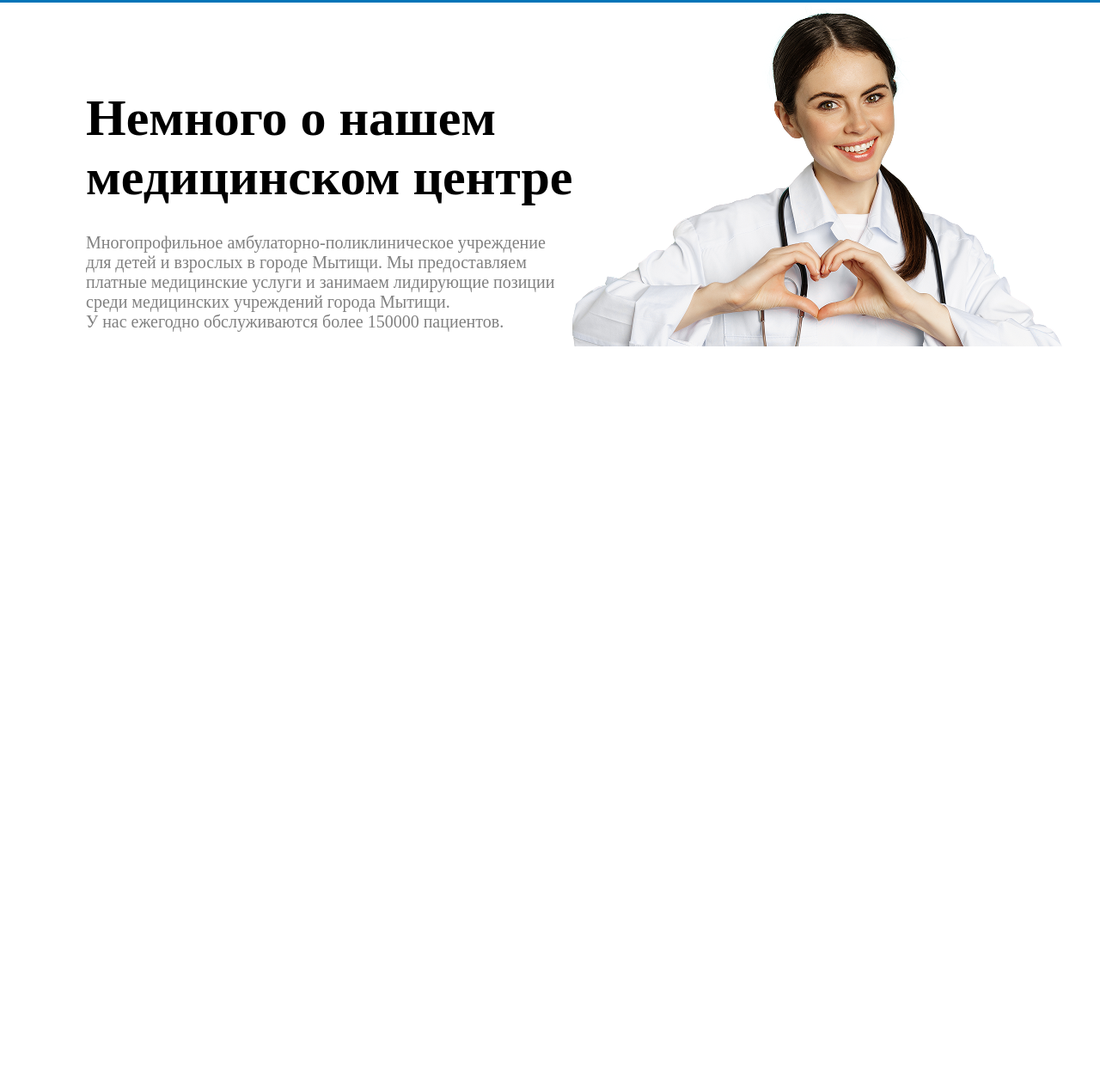
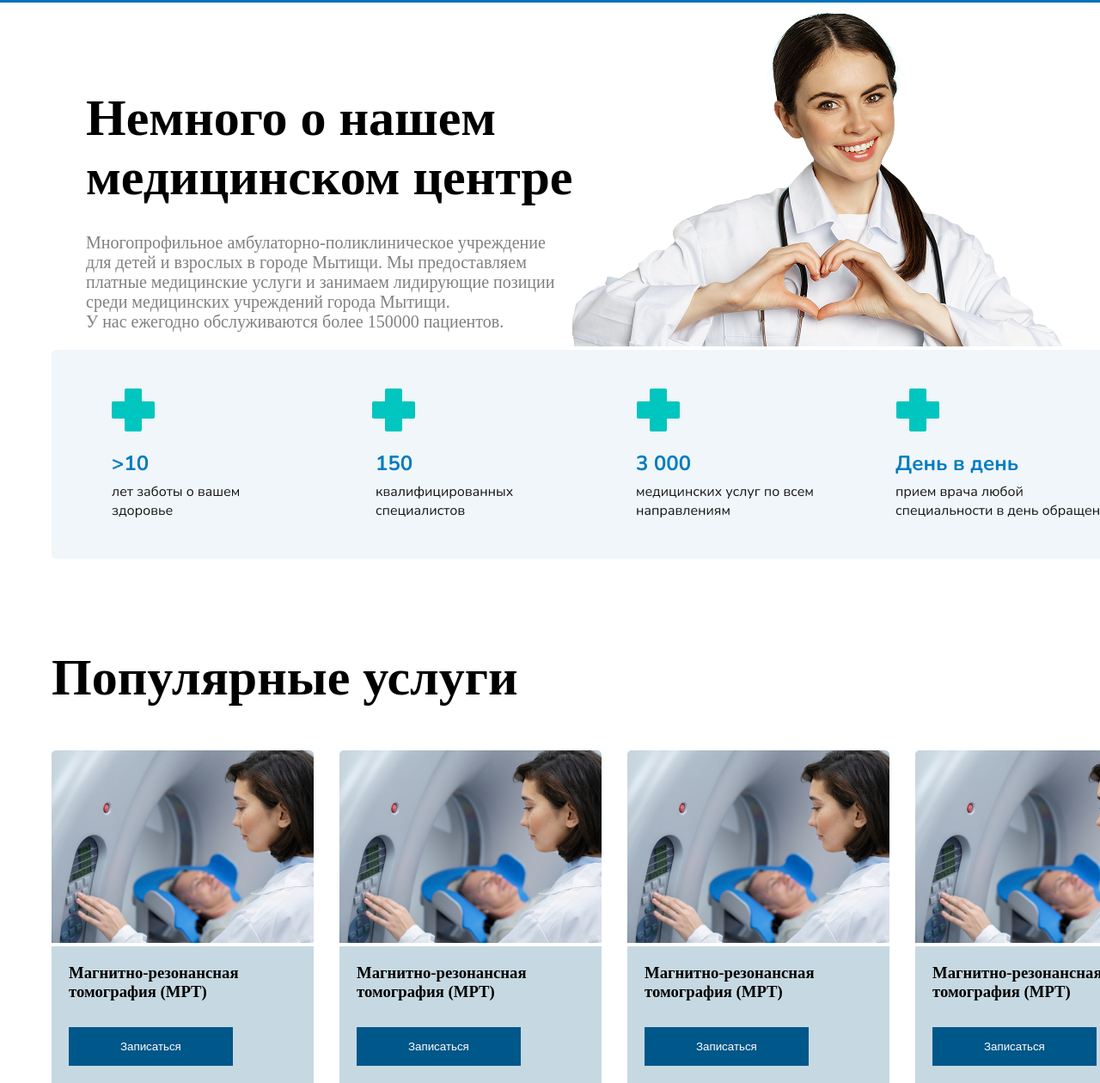
Before and after one commit to ffkabulka010-cmd/opwi-5-nafara-, a plain HTML site: page abdulqosim/abdulqosim.html in a window 1280 px wide. Shown: the part 1458-2718 px from the top of the page at 86% size. Before the commit the page ends 1865 px from the top, so only its background shows below. Drawn offline with Linux system fonts and the light colour scheme.

Commit message:
salom23 -salom34

```diff
--- a/abdulqosim/abdulqosim.css
+++ b/abdulqosim/abdulqosim.css
@@ -123,3 +123,30 @@
 .salom24{
     margin-top: 100px;
 }
+.salom26{
+    margin-left: 60px;
+}
+.salom27{
+    margin-left: 60px;
+    margin-top: 100px;
+}
+.salom28{
+    margin-top: 50px;
+}
+.salom29{
+    margin-top: 30px;
+    padding: 15px 60px;
+    background-color: #00578A;
+    color: white;
+    border: none;
+}
+.salom30{
+    width: 265px;
+    padding: 20px;
+    background-color: #C6D9E2;
+}
+.salom34{
+    margin-left: 60px;
+    gap: 30px;
+    display: flex;
+}
--- a/abdulqosim/abdulqosim.html
+++ b/abdulqosim/abdulqosim.html
@@ -100,5 +100,41 @@
         <img src="./image (1).png" alt="">
     </div>
 </div>
+<div class="salom26">
+    <img src="./numbers.png" alt="">
+</div>
+<div class="salom27">
+    <h1 class="salom7">Популярные услуги</h1>
+</div>
+<div class="salom34">
+    <div class="salom28">
+    <img src="./image (2).png" alt="">
+    <div class="salom30">
+            <h3>Магнитно-резонансная<br> томография (МРТ)</h3>
+    <button class="salom29">Записаться</button>
+    </div>
+</div>
+<div class="salom28">
+    <img src="./image (2).png" alt="">
+    <div class="salom30">
+            <h3>Магнитно-резонансная<br> томография (МРТ)</h3>
+    <button class="salom29">Записаться</button>
+    </div>
+</div>
+<div class="salom28">
+    <img src="./image (2).png" alt="">
+    <div class="salom30">
+            <h3>Магнитно-резонансная<br> томография (МРТ)</h3>
+    <button class="salom29">Записаться</button>
+    </div>
+</div>
+<div class="salom28">
+    <img src="./image (2).png" alt="">
+    <div class="salom30">
+            <h3>Магнитно-резонансная<br> томография (МРТ)</h3>
+    <button class="salom29">Записаться</button>
+    </div>
+</div>
+</div>
 </body>
 </html>
```
Also changed, not shown: abdulqosim/image (2).png (added), abdulqosim/image (3).png (added), abdulqosim/image (4).png (added).
